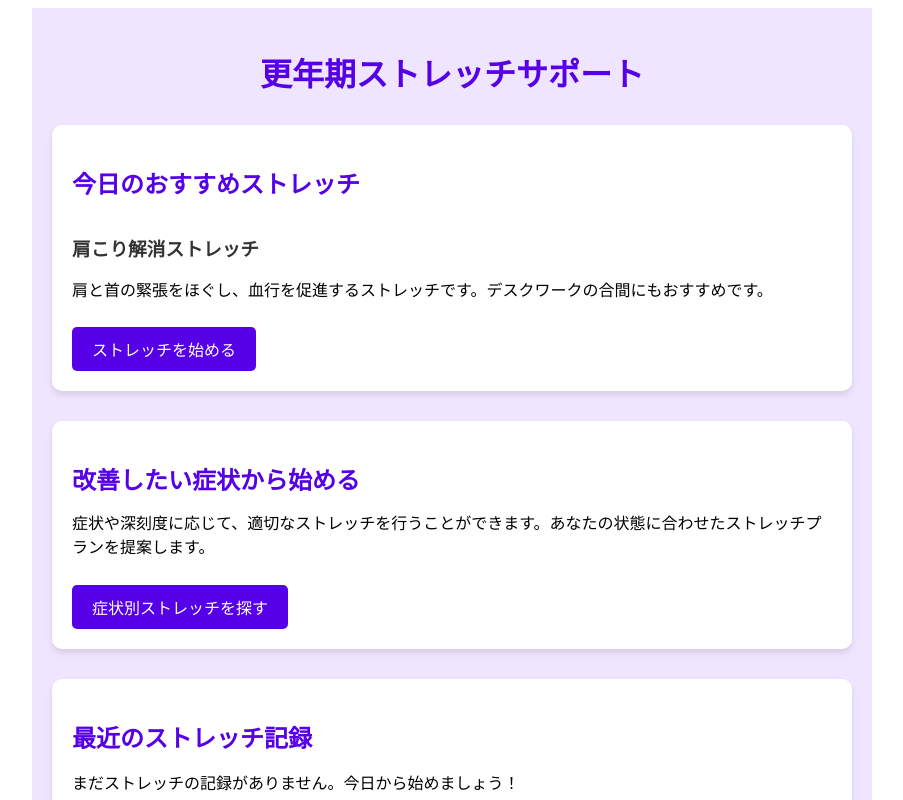
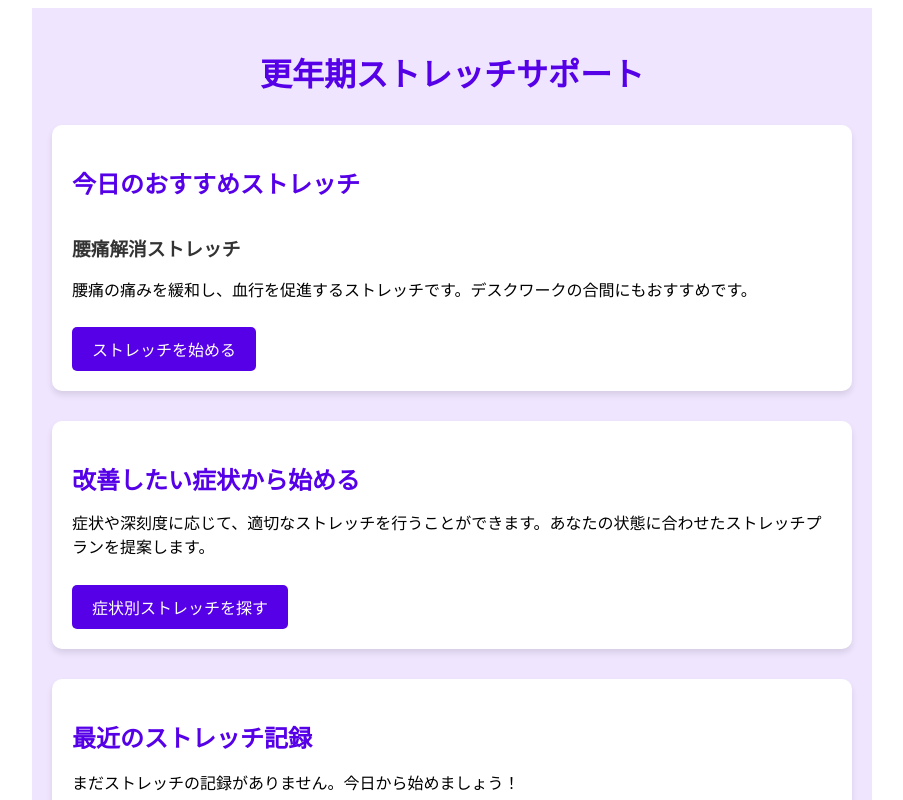
Before and after one commit to yuchi1128/mti-intern, a Vue app: page /#/home-view in a window 1280 px wide. Shown: the top 800 px of the page, without its empty margins (188-1091 px from the left). Built offline with nearby package versions, Linux system fonts and the light colour scheme; the HTML template or start-up script is replaced by a standard one.

Commit message:
今日におすすめストレッチを腰痛にした

```diff
--- a/src/views/HomeView.vue
+++ b/src/views/HomeView.vue
@@ -221,8 +221,8 @@ import { useRouter } from 'vue-router'
 const router = useRouter()
 
 const recommendedStretch = ref({
-  name: '肩こり解消ストレッチ',
-  description: '肩と首の緊張をほぐし、血行を促進するストレッチです。デスクワークの合間にもおすすめです。',
+  name: '腰痛解消ストレッチ',
+  description: '腰痛の痛みを緩和し、血行を促進するストレッチです。デスクワークの合間にもおすすめです。',
   image: '/placeholder.svg?height=200&width=200'
 });
 
```
